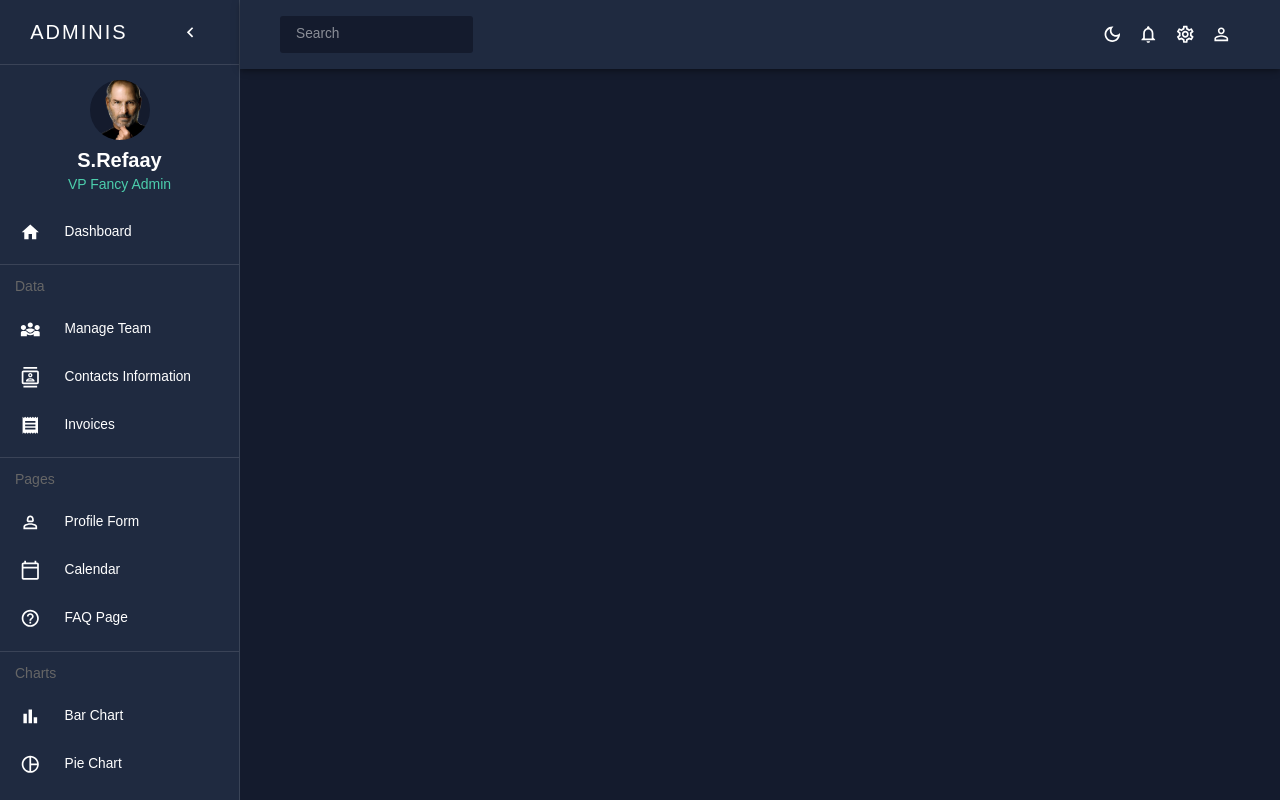
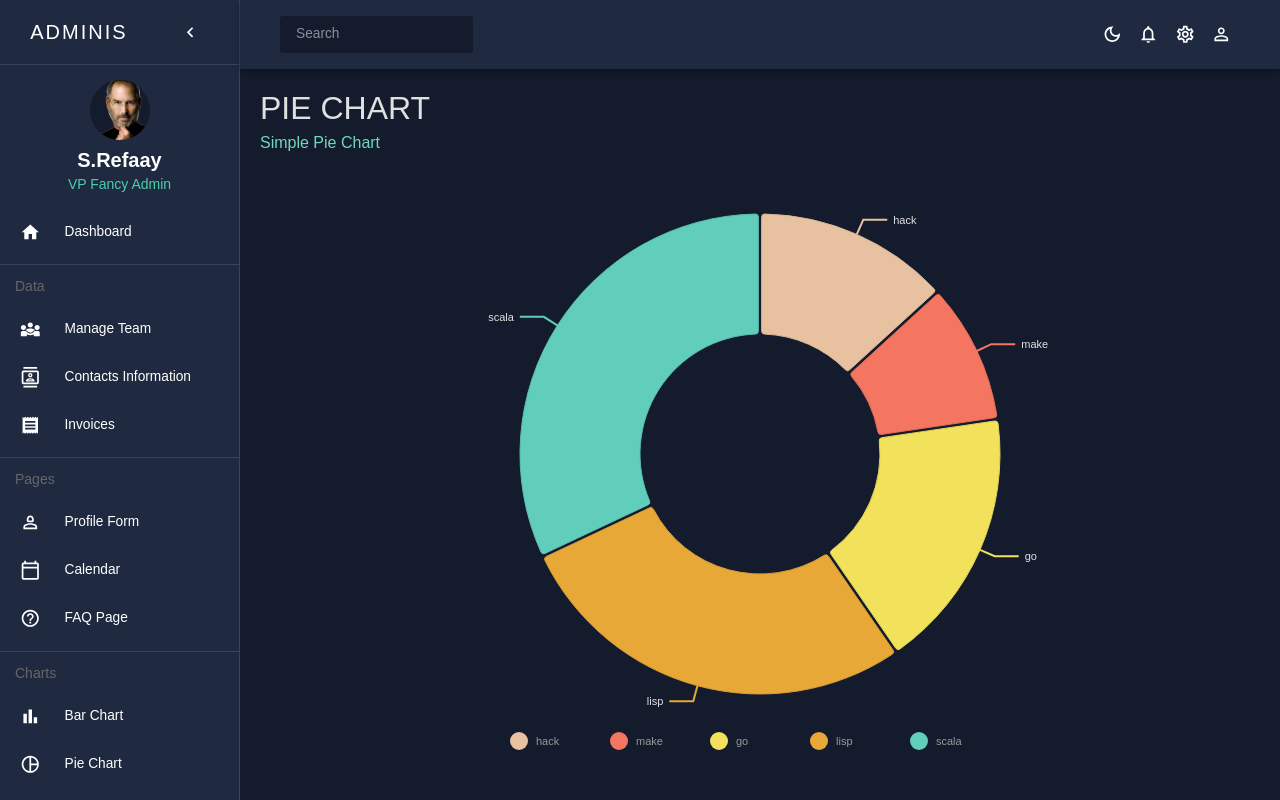
Before and after one commit to SamehRefaay/admin_dashboard_repo, a React (Create React App) app: page /pie in a window 1280 px wide. Built offline with nearby package versions, Linux system fonts and the light colour scheme.

Commit message:
finish pie chart component and pie page

```diff
--- a/src/App.js
+++ b/src/App.js
@@ -13,6 +13,7 @@
 	Calendar,
 	FAQ,
 	Bar,
+	Pie,
 } from './scenes';
 
 function App() {
@@ -63,7 +64,7 @@
 								<Route path="/calendar" element={<Calendar />} />
 								<Route path="/faq" element={<FAQ />} />
 								<Route path="/bar" element={<Bar />} />
-								{/* <Route path="/pie" element={<Pie />} /> */}
+								<Route path="/pie" element={<Pie />} />
 								{/* <Route path="/line" element={<Line />} /> */}
 								{/* <Route path="/geo" element={<Geography />} /> */}
 							</Routes>
--- /dev/null
+++ b/src/components/PieChart.jsx
@@ -0,0 +1,111 @@
+import React from 'react';
+import { useTheme } from '@mui/material';
+import { tokens } from '../theme';
+import { ResponsivePie } from '@nivo/pie';
+import { mockPieData as data } from '../data/mockData';
+
+const PieChart = () => {
+	const theme = useTheme();
+	const colors = tokens(theme.palette.mode);
+
+	return (
+		<ResponsivePie
+			data={data}
+			theme={{
+				axis: {
+					domain: {
+						line: {
+							stroke: colors.grey[100],
+						},
+					},
+				},
+				legend: {
+					text: {
+						fill: colors.grey[100],
+					},
+				},
+				ticks: {
+					line: {
+						stroke: colors.grey[100],
+						strokeWidth: 1,
+					},
+					text: {
+						fill: colors.grey[100],
+					},
+				},
+				legends: {
+					text: {
+						fill: colors.grey[100],
+					},
+				},
+			}}
+			margin={{ top: 40, right: 80, bottom: 80, left: 80 }}
+			innerRadius={0.5}
+			padAngle={0.7}
+			cornerRadius={3}
+			activeOuterRadiusOffset={8}
+			borderWidth={1}
+			borderColor={{
+				from: 'color',
+				modifiers: [['darker', 0.2]],
+			}}
+			arcLinkLabelsSkipAngle={10}
+			arcLinkLabelsTextColor={colors.grey[100]}
+			arcLinkLabelsThickness={2}
+			arcLinkLabelsColor={{ from: 'color' }}
+			enableArcLabels={false}
+			arcLabelsSkipAngle={10}
+			arcLabelsTextColor={{
+				from: 'color',
+				modifiers: [['darker', 2]],
+			}}
+			defs={[
+				{
+					id: 'dots',
+					type: 'patternDots',
+					background: 'inherit',
+					color: 'rgba(255, 255, 255, 0.3)',
+					size: 4,
+					padding: 1,
+					stagger: true,
+				},
+				{
+					id: 'lines',
+					type: 'patternLines',
+					background: 'inherit',
+					color: 'rgba(255, 255, 255, 0.3)',
+					rotation: -45,
+					lineWidth: 6,
+					spacing: 10,
+				},
+			]}
+			legends={[
+				{
+					anchor: 'bottom',
+					direction: 'row',
+					justify: false,
+					translateX: 0,
+					translateY: 56,
+					itemsSpacing: 0,
+					itemWidth: 100,
+					itemHeight: 18,
+					itemTextColor: '#999',
+					itemDirection: 'left-to-right',
+					itemOpacity: 1,
+					symbolSize: 18,
+					symbolShape: 'circle',
+					effects: [
+						{
+							on: 'hover',
+							style: {
+								itemTextColor: colors.greenAccent[500],
+							},
+						},
+					],
+				},
+			]}
+		/>
+	);
+};
+
+export default PieChart;
--- a/src/scenes/index.js
+++ b/src/scenes/index.js
@@ -6,3 +6,4 @@
 export { default as Calendar } from './calendar/Calendar';
 export { default as FAQ } from './faq/FAQ';
 export { default as Bar } from './bar/Bar';
+export { default as Pie } from './pie/Pie';
--- /dev/null
+++ b/src/scenes/pie/Pie.jsx
@@ -0,0 +1,17 @@
+import { Box } from '@mui/material';
+import React from 'react';
+import Header from '../../components/Header';
+import PieChart from '../../components/PieChart';
+
+const Pie = () => {
+	return (
+		<Box padding="20px">
+			<Header title="PIE CHART" subtitle="Simple Pie Chart" />
+			<Box mt="20px" height="75vh">
+				<PieChart />
+			</Box>
+		</Box>
+	);
+};
+
+export default Pie;
```
